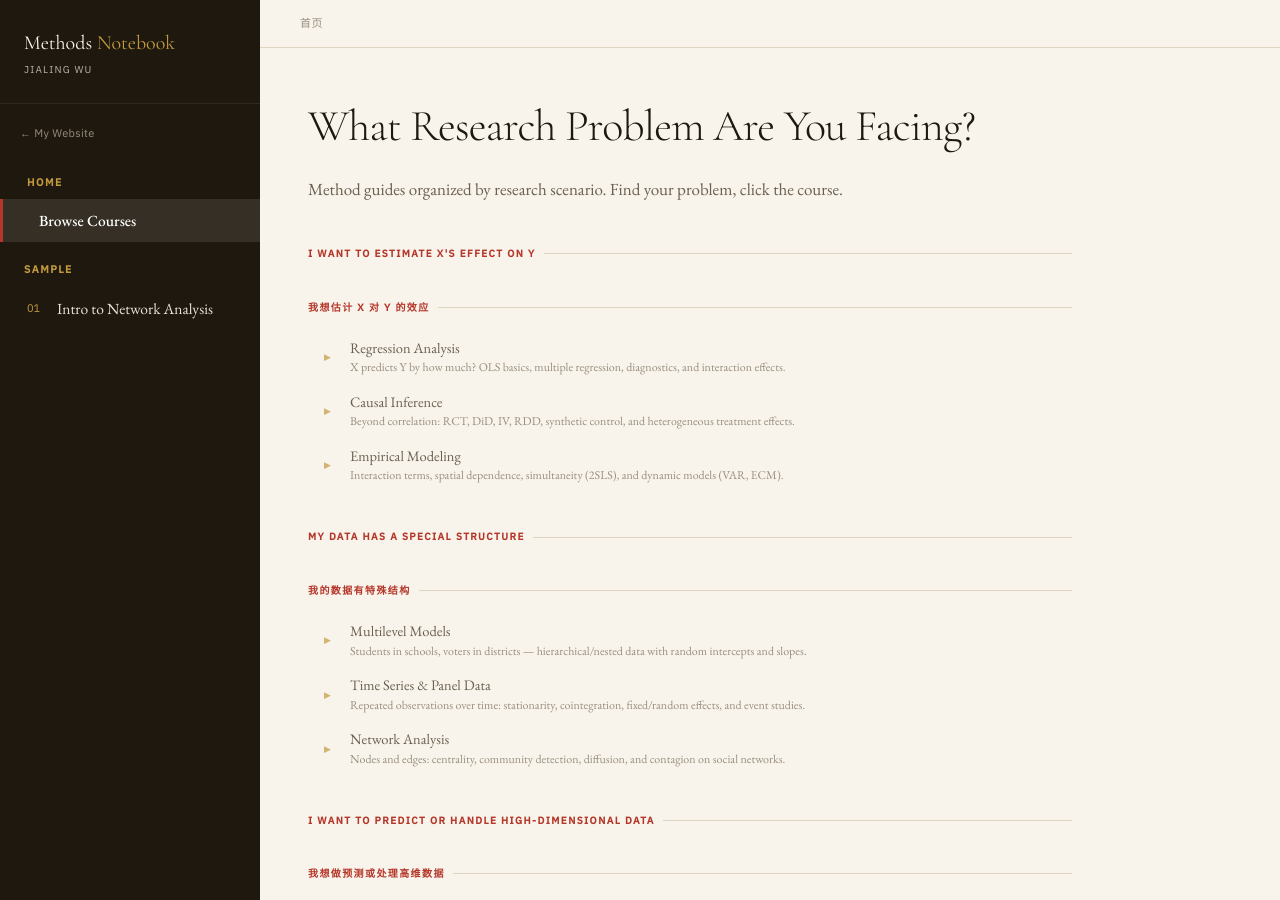
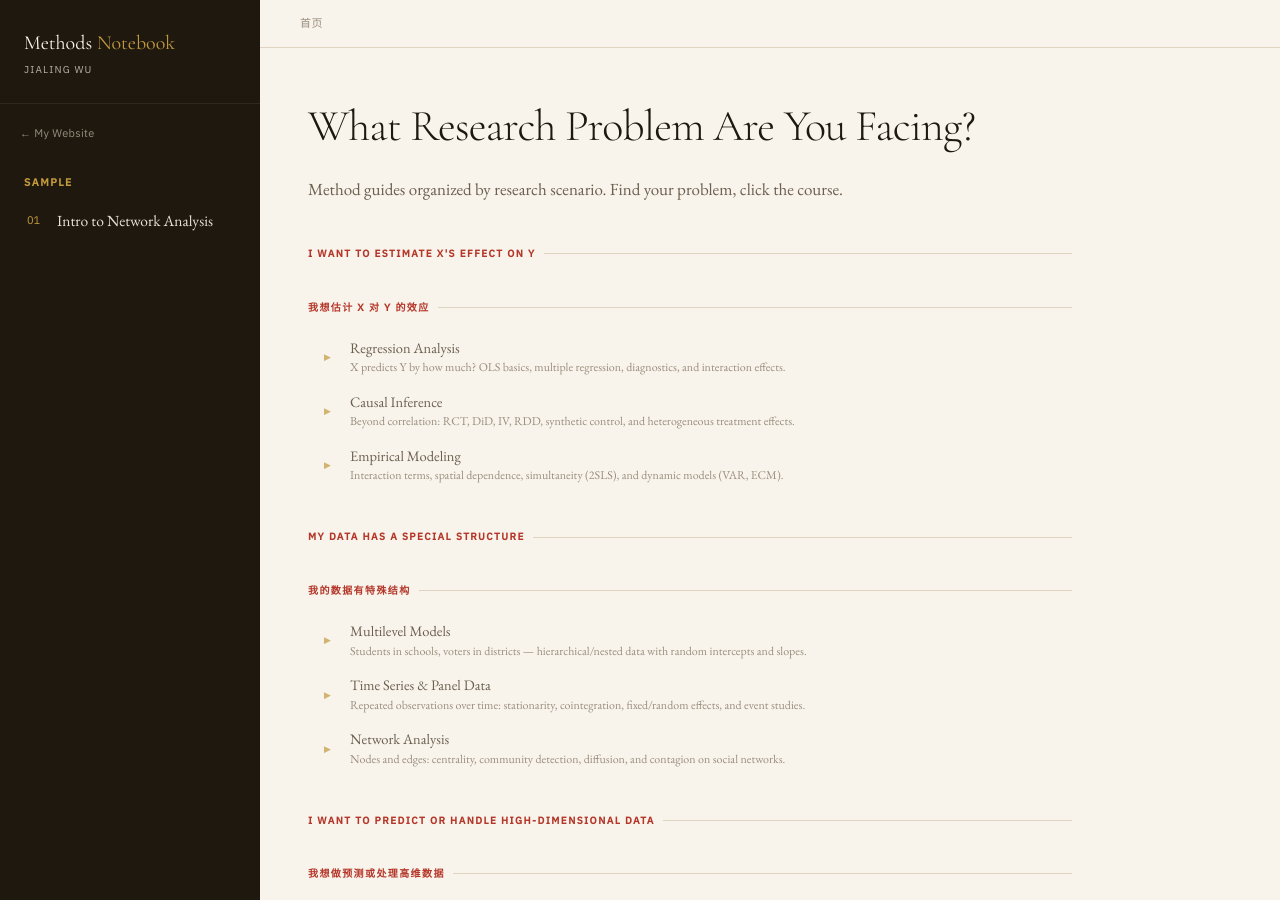
Before and after one commit to jialing-wu/jialing-wu.github.io, a Jekyll site: the page built from overview.html, in a window 1280 px wide and 900 px high. Built offline with Jekyll 4.4.1, drawn with Linux system fonts in a browser that asks for light colours.

Commit message:
Remove Browse Courses from sidebar navigation
Co-Authored-By: Claude Opus 4.6 <noreply@anthropic.com>

```diff
--- a/_data/methods_nav.yml
+++ b/_data/methods_nav.yml
@@ -1,11 +1,5 @@
 # Methods Notebook navigation
 # category_zh / name_zh = Chinese label shown in sidebar alongside English
-
-- category: "__home__"
-  items:
-    - title: "Browse Courses"
-      title_zh: "浏览课程"
-      url: "overview.html"
 
 - category: "Sample"
   category_zh: "实例演练"
```
